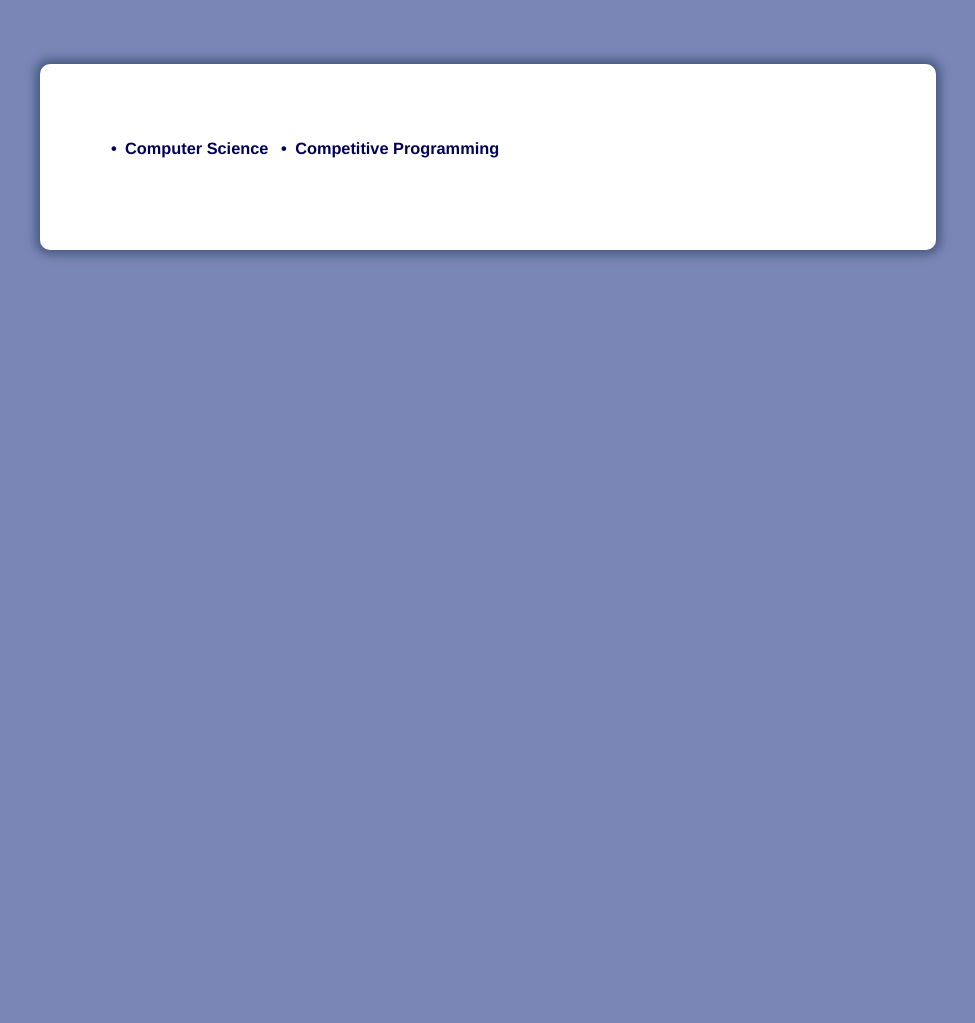
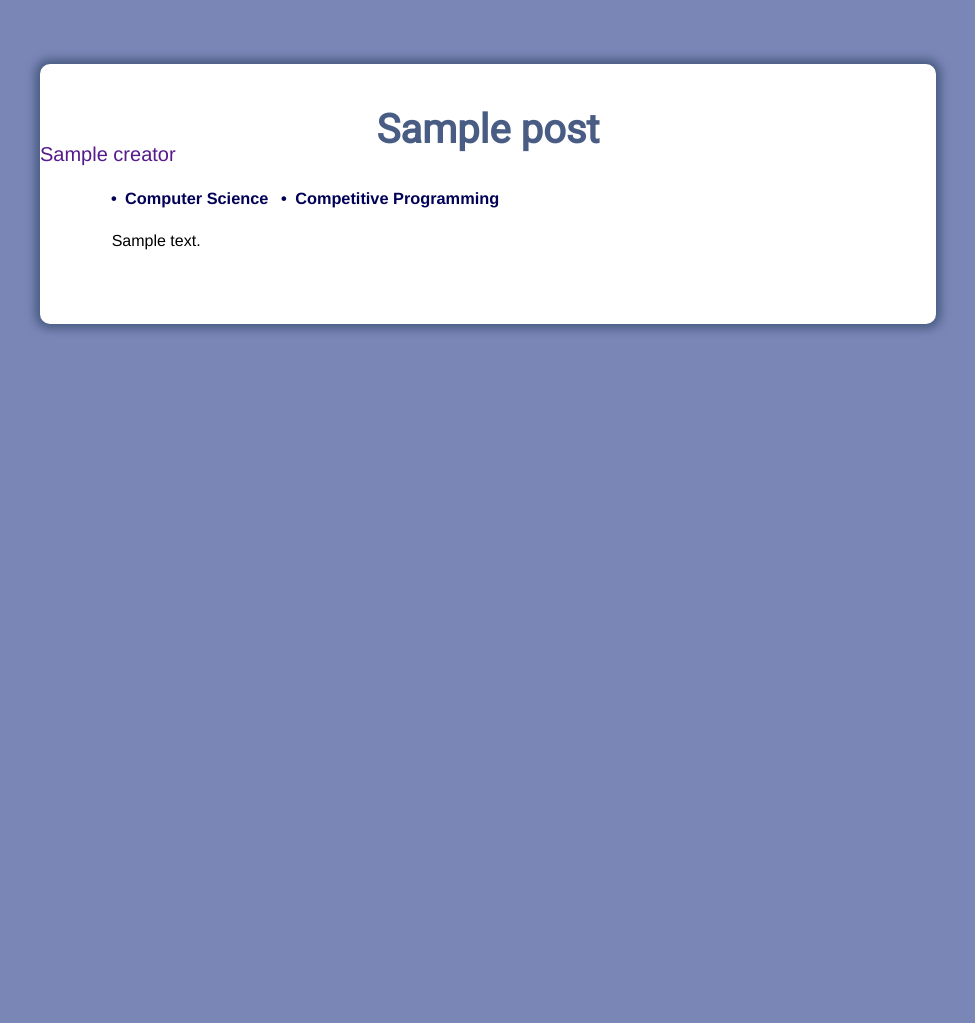
Before and after one commit to Shruthi-S1302/Ether-1, a PHP site: page /post.php?id=1 in a window 1280 px wide. Shown: the part 73-1096 px from the top of the page, without its empty margins (152-1127 px from the left). Run offline with PHP 8.4, Linux system fonts and the light colour scheme; the visitor is signed in with stand-in values (Sample User, id 1); tables that the repository leaves empty or names only in its code hold one stand-in row (values such as "Sample post"); data that the repository does not hold is empty; some libraries are stand-ins or nearby versions.

```diff
--- a/creator_profile.php
+++ b/creator_profile.php
@@ -15,7 +15,7 @@ $row = mysqli_fetch_assoc($result);
 $name = $row['NAME'];
 $desc = $row['description'];
 $image = $row['filename'];
-
+$image_path = "./images/" . $image;
 ?>
 <!DOCTYPE html>
 <html lang="en">
@@ -45,7 +45,7 @@ $image = $row['filename'];
 
     <div class="author-profile">
         <div class="profile">
-            <img src=".images/<?php echo $image ?>" alt="<?php echo $image ?>">
+            <img src="<?php echo $image_path ?>" alt="<?php echo $image ?>">
             <h2 class="author-name"><?php echo $name ?></h2>
             <h4 class="position"><?php echo $desc ?></h4>
             <button class="follow-button" id="follow-button" onclick="change()">Follow</button>
--- a/dashboard.php
+++ b/dashboard.php
@@ -46,7 +46,7 @@ $name = $row['NAME'];
     <div class="container">
         <div class="about-us">
             <h4 style="color:rgb(1, 0, 86)" name="user">Hello, <?php echo $name ?></h4>
-            <span class="btn"><button class="" onclick="document.location.href='./create.html'"><i class="fa fa-plus"
+            <span class="btn"><button class="" onclick="document.location.href='./create.php'"><i class="fa fa-plus"
                         style="color:white"></i> Create
                     Post</button></span>
             <br><br><br>
--- a/post.css
+++ b/post.css
@@ -137,7 +137,7 @@ input::placeholder {
     margin-right: 1%;
 }
 
-.author {
+#author {
     padding-top: 2%;
     font-size: 1.25rem;
     margin-top: 2%;
--- a/post.php
+++ b/post.php
@@ -9,13 +9,17 @@ if ($conn->connect_error) {
     die("Connection failed: " . $conn->connect_error);
 }
 $id = $_SESSION['id'];
-$pid = $_GET['pid'];
+$pid = $_GET['id'];
 $sql = "SELECT p.title, p.content, c.name FROM posts p, creator c WHERE c.id = p.creatorID and p.id = $pid";
 $result = mysqli_query($conn, $sql);
 $row = mysqli_fetch_assoc($result);
 $title = $row['title'];
 $cont = $row['content'];
 $name = $row['name'];
+$sql2 = "SELECT id from creator where name = '$name'";
+$result2 = mysqli_query($conn, $sql2);
+$row1 = mysqli_fetch_assoc($result2);
+$creator_id = $row1['id'];
 if (isset($_POST['addcomment'])) {
     // $sql = "INSERT INTO comments(userid, postid, description) VALUES(?,?,?,?,?,?,?)";
     // $stmt = $conn->prepare($sql);
@@ -24,8 +28,8 @@ if (isset($_POST['addcomment'])) {
     $sql = "INSERT INTO comments(userID, postID, description) VALUES(?, ?, ?)";
     $stmt = $conn->prepare($sql);
 
-    $userID = 1;
-    $postID = 1;
+    $userID = $creator_id;
+    $postID = $pid;
     $comment = $_POST['yourcomment'];
     $stmt->bind_param('iis', $userID, $postID, $comment);
     $stmt->execute();
@@ -72,7 +76,7 @@ if (isset($_POST['addcomment'])) {
     <div class="post">
         <div class="post-content" id="post">
             <h2 class="heading" id="save"><?php echo $title; ?></h2>
-            <a href="" id="author" class="author"><?php echo $name; ?></a>
+            <a href="" id="author"><?php echo $name; ?></a>
             <div class="tags" id="tags">
                 <a href="" class="tag">Computer Science</a>
                 <a href="" class="tag">Competitive Programming</a>
```
Also changed, not shown: create.php (+13 -15 lines).
